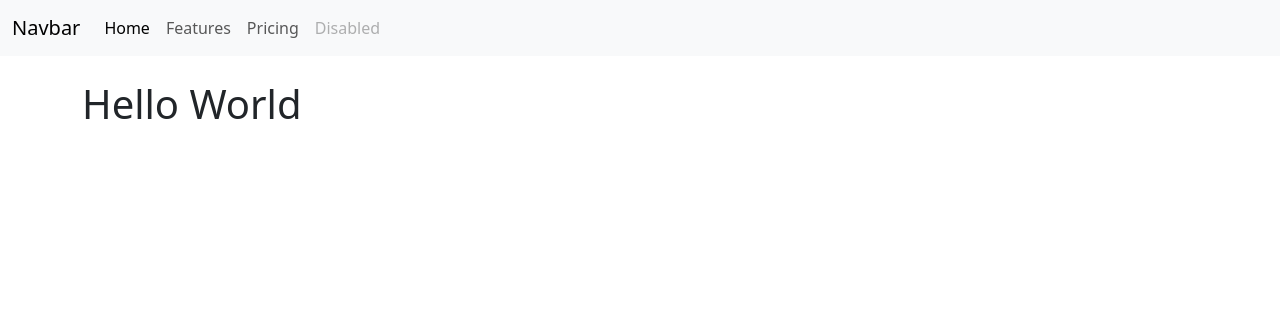
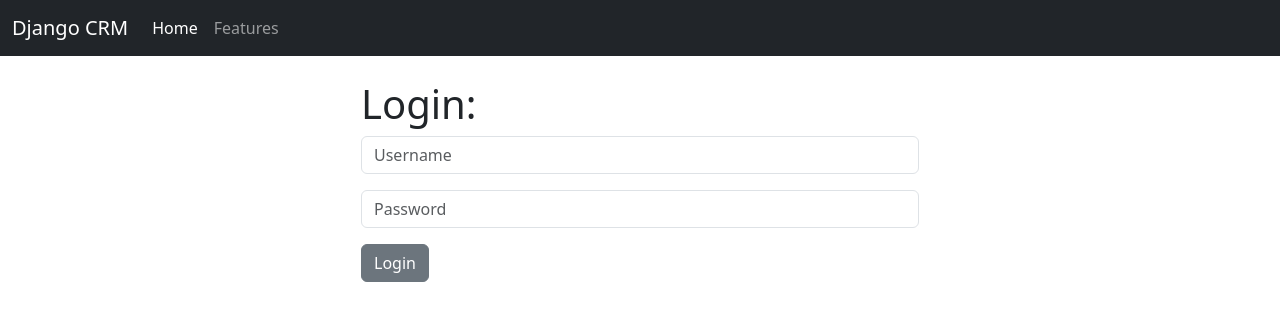
Before and after one commit to jarthurj/crispy-robot, a Django app: page / in a window 1280 px wide. Shown: the top 321 px of the page. Run offline with Django 3.2, Linux system fonts and the light colour scheme.

Commit message:
commiter

```diff
--- a/djcrm/apps/crm/templates/home.html
+++ b/djcrm/apps/crm/templates/home.html
@@ -1,5 +1,22 @@
 {% extends 'base.html' %}
 
 {% block content %}
-	<h1> Hello World</h1>
+	<div class="col-md-6 offset-md-3">
+		{% if user.is_authenticated %}
+		<h1>HELLO WORLD</h1>
+		{% else %}
+		<h1>Login:</h1>
+		<form action="{% url 'home' %}" method="post">
+			{% csrf_token %}
+			  <div class="mb-3">
+			    <input type="text" class="form-control" name="username" aria-describedby="emailHelp" placeholder="Username" required>
+			  </div>
+			  <div class="mb-3">
+			    <input type="password" class="form-control" name="password" placeholder="Password" required>
+			  </div>
+			  <button type="submit" class="btn btn-secondary">Login</button>
+
+		</form>
+		{% endif %}
+	</div>
 {% endblock %}
--- a/djcrm/apps/crm/templates/navbar.html
+++ b/djcrm/apps/crm/templates/navbar.html
@@ -3,21 +3,19 @@
 <head>
   <meta charset="utf-8">
   <meta name="viewport" content="width=device-width, initial-scale=1">
-  <title></title>
+  <title>Django CRM</title>
 </head>
 <body>
-  <nav class="navbar navbar-expand-lg bg-body-tertiary">
+  <nav class="navbar navbar-expand-lg navbar-dark bg-dark">
     <div class="container-fluid">
-      <a class="navbar-brand" href="#">Navbar</a>
+      <a class="navbar-brand" href="#">Django CRM</a>
       <button class="navbar-toggler" type="button" data-bs-toggle="collapse" data-bs-target="#navbarNavAltMarkup" aria-controls="navbarNavAltMarkup" aria-expanded="false" aria-label="Toggle navigation">
         <span class="navbar-toggler-icon"></span>
       </button>
       <div class="collapse navbar-collapse" id="navbarNavAltMarkup">
         <div class="navbar-nav">
-          <a class="nav-link active" aria-current="page" href="#">Home</a>
+          <a class="nav-link active" aria-current="page" href="{% url 'home' %}">Home</a>
           <a class="nav-link" href="#">Features</a>
-          <a class="nav-link" href="#">Pricing</a>
-          <a class="nav-link disabled" aria-disabled="true">Disabled</a>
         </div>
       </div>
     </div>
--- a/djcrm/apps/crm/urls.py
+++ b/djcrm/apps/crm/urls.py
@@ -3,4 +3,7 @@ from django.urls import path
 from . import views
 urlpatterns = [
     path('', views.home, name="home"),
+    path('login/', views.login_user, name="login_user"),
+    path('logout/', views.logout_user, name="logout_user"),
+    # path('', views.home, name="home"),
 ]
--- a/djcrm/apps/crm/views.py
+++ b/djcrm/apps/crm/views.py
@@ -1,7 +1,26 @@
-from django.shortcuts import render
+from django.shortcuts import render, redirect
+from django.contrib.auth import authenticate, login, logout
+from django.contrib import messages
 
 def home(request):
 	context = {
+	}
+	if request.method == "POST":
+		username = request.POST['username']
+		password = request.POST['password']
+		user = authenticate(request, username=username, password=password)
+		if user is not None:
+			login(request, user)
+			messages.success(request, "Login Succesful")
+			return redirect("home")
+		else:
+			messages.success(request, "Login Error")
+			return redirect("home")
+	else:
+		return render(request, "home.html", context)
 
-	}
-	return render(request, "home.html", context)
+def login_user(request):
+	pass
+
+def logout_user(request):
+	pass
```
